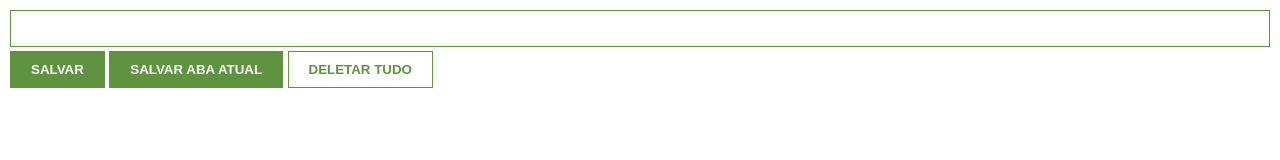
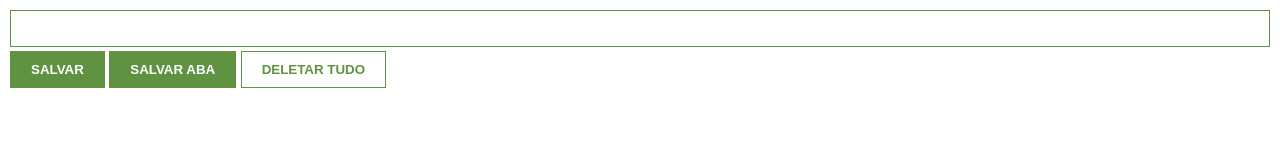
Before and after one commit to Fernanda135/extensao-chrome, a website built with Vite: page index.html in a window 1280 px wide. Built offline with nearby package versions, Linux system fonts and the light colour scheme.

Commit message:
Update index.html

```diff
--- a/index.html
+++ b/index.html
@@ -5,7 +5,7 @@
     <body>
         <input type="text" id="input-el">
         <button id="input-btn">SALVAR</button>
-        <button id="tab-btn">SALVAR ABA ATUAL</button>
+        <button id="tab-btn">SALVAR ABA</button>
         <button id="delete-btn">DELETAR TUDO</button>
         <ul id="ul-el">
         </ul>
```
